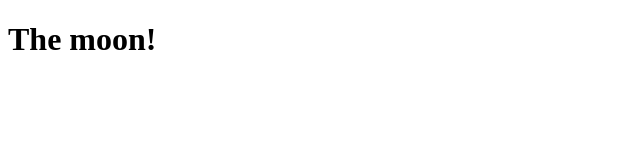
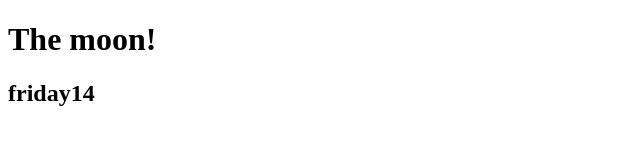
Before and after one commit to liu00452/friday14, a plain HTML site: page index.html in a window 1280 px wide. Shown: the whole page, without its empty margins (0-640 px from the left). Drawn offline with Linux system fonts and the light colour scheme.

Commit message:
added h2

```diff
--- a/index.html
+++ b/index.html
@@ -6,7 +6,7 @@
 </head>
 <body>
     <h1>The moon!</h1>
-
+    <h2>friday14</h2>
 
 </body>
 </html>
```
